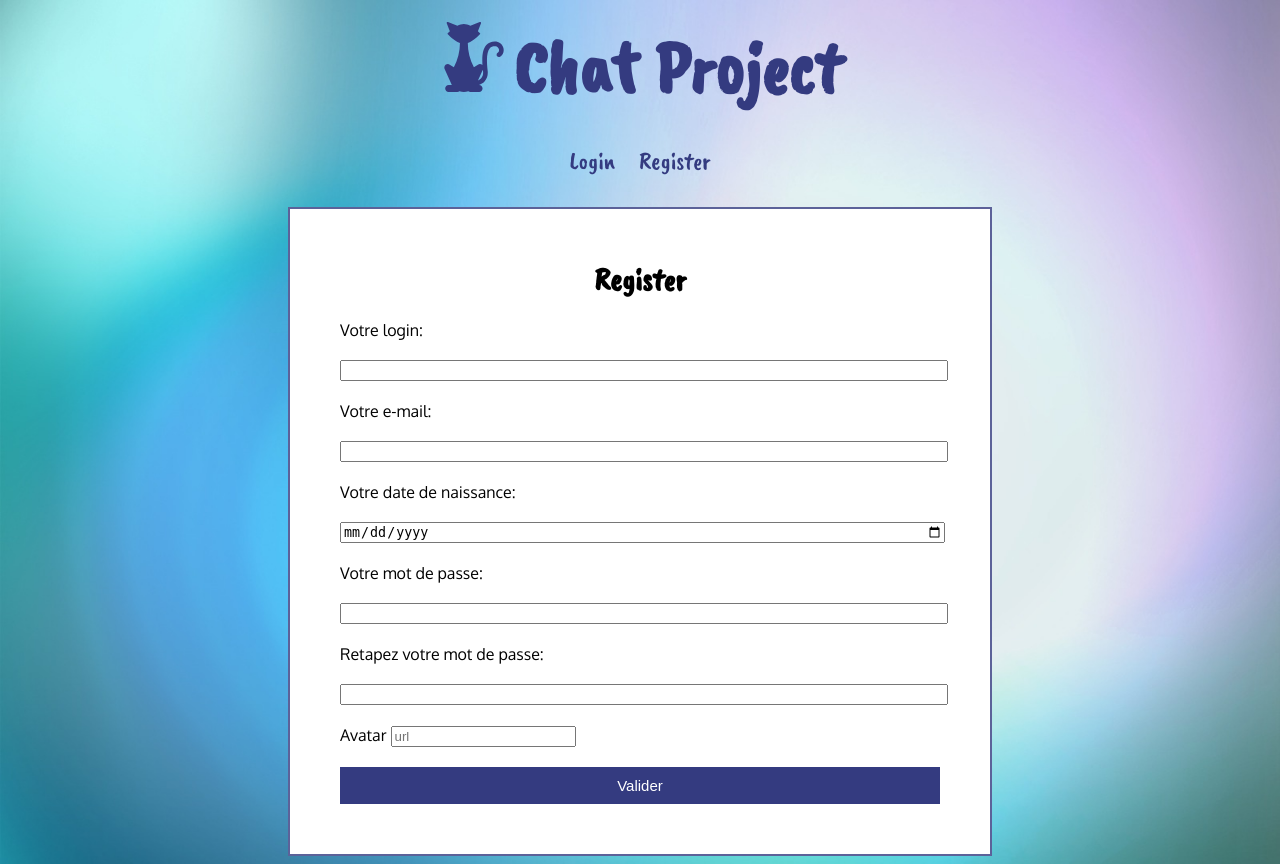
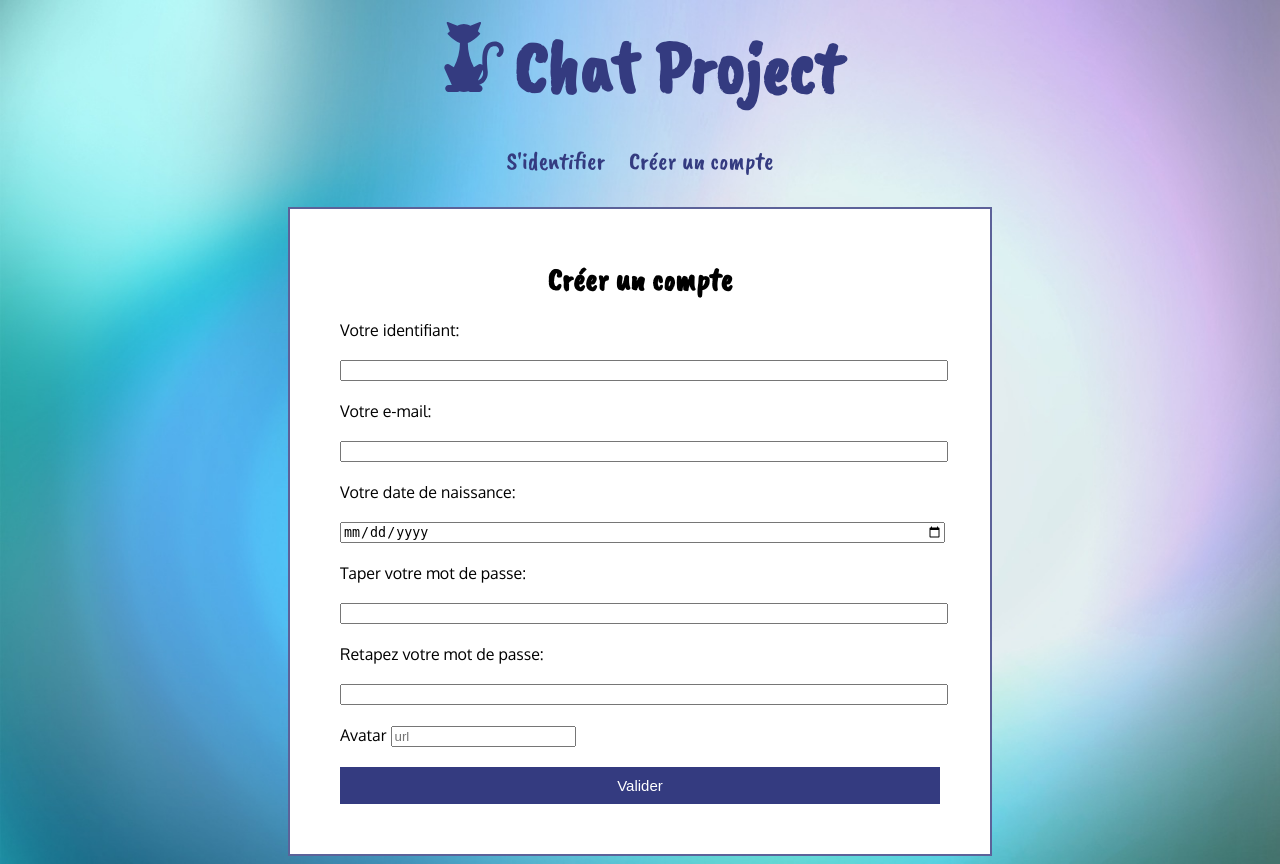
Before and after one commit to jibs13/chat_project, a PHP site: page /index.php?page=register in a window 1280 px wide. Run offline with PHP 8.4, Linux system fonts and the light colour scheme; some libraries are stand-ins or nearby versions.

Commit message:
affichage divers

```diff
--- a/views/header.phtml
+++ b/views/header.phtml
@@ -6,7 +6,7 @@
 		</a>
 	</div>
 	<nav class="menu">
-		<a href="index.php?page=login">Login</a>
-		<a href="index.php?page=register">Register</a>
+		<a href="index.php?page=login">S'identifier</a>
+		<a href="index.php?page=register">Créer un compte</a>
 	</nav>
 </header>
--- a/views/headerAdmin.phtml
+++ b/views/headerAdmin.phtml
@@ -6,8 +6,8 @@
 		</a>
 	</div>
 	<nav class="menu_users">
-		<a href="index.php?page=users">Profil</a>
-		<a href="index.php?page=logout">Logout</a>
+		<a href="index.php?page=users">Modifier mon profil</a>
+		<a href="index.php?page=logout">Se déconnecter</a>
 	</nav>
 	<h1>ADMIN</h1>
 	<div class="user">
--- a/views/headerIn.phtml
+++ b/views/headerIn.phtml
@@ -6,8 +6,8 @@
 		</a>
 	</div>
 	<nav class="menu_users">
-		<a href="index.php?page=users">Profil</a>
-		<a href="index.php?page=logout">Logout</a>
+		<a href="index.php?page=users">Modifier mon profil</a>
+		<a href="index.php?page=logout">Se déconnecter</a>
 	</nav>
 	<div class="user">
 		<p>Bonjour <strong><?=htmlentities($_SESSION['login'])?></strong>, vous êtes maintenant connecté(e)!</p>
--- a/views/login.phtml
+++ b/views/login.phtml
@@ -1,7 +1,7 @@
 <div class="container">
 	<form class="box_login"method="post">
 		<input type="hidden" name="action" value="login">
-			<label>Votre login:</label>
+			<label>Votre identifiant:</label>
 			<input type="text" name="login" />
 			<label>Votre mot de passe:</label>
 			<input type="password" name="password" />
--- a/views/register.phtml
+++ b/views/register.phtml
@@ -1,16 +1,16 @@
 <div class="container">
 		<div class="box_register">
-			<h1>Register</h1>
+			<h1>Créer un compte</h1>
 			<form method="post">
 				<input type="hidden" name="action" value="register">
 				<div class="box_infosRegister">
-						<label>Votre login:</label>
+						<label>Votre identifiant:</label>
 						<input type="text" name="login" />
 						<label>Votre e-mail:</label>
 						<input type="text" name="email">
 						<label>Votre date de naissance:</label>
 						<input type="date" name="birthdate">
-						<label>Votre mot de passe:</label>
+						<label>Taper votre mot de passe:</label>
 						<input type="password" name="password1" />
 						<label>Retapez votre mot de passe:</label>
 						<input type="password" name="password2" />
```
